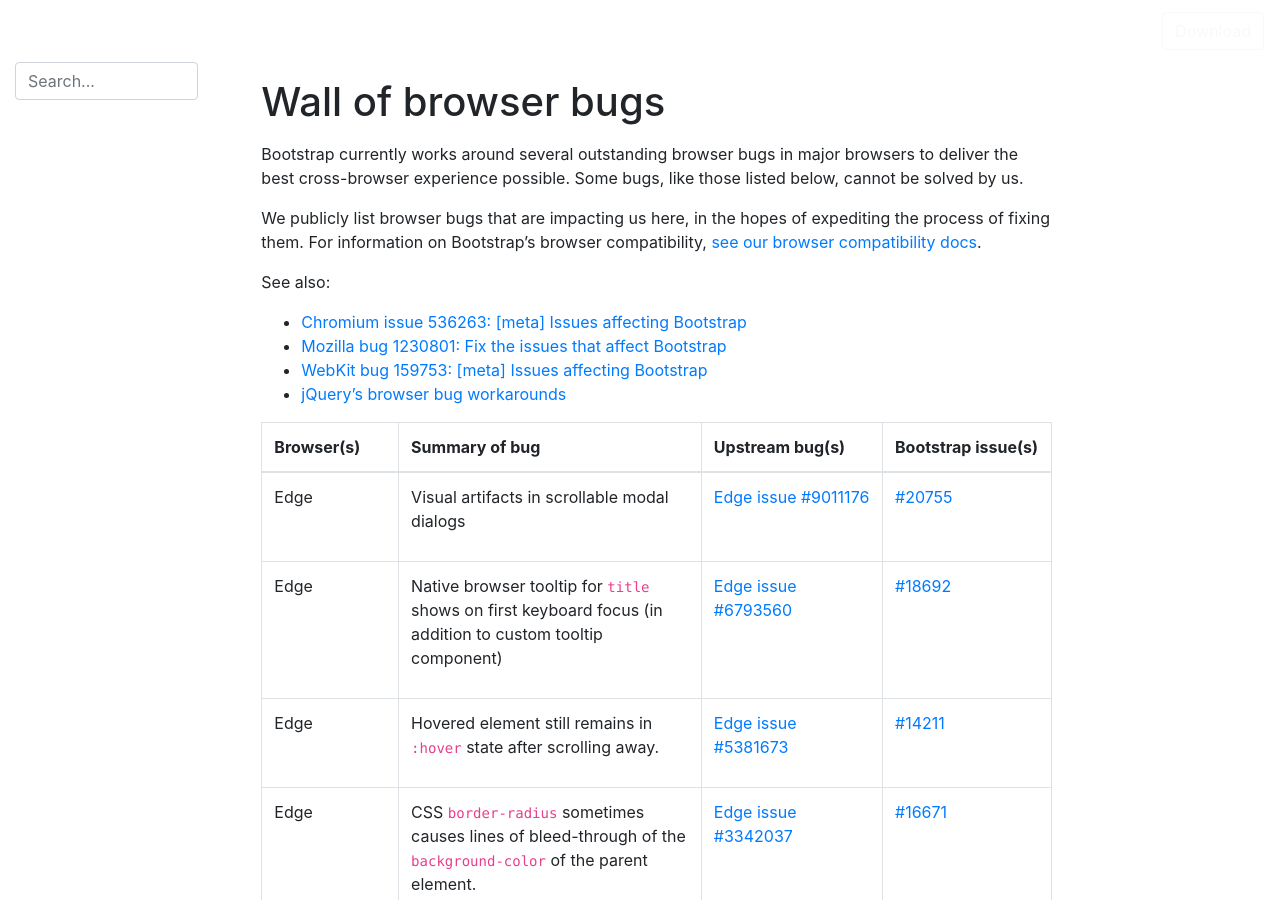
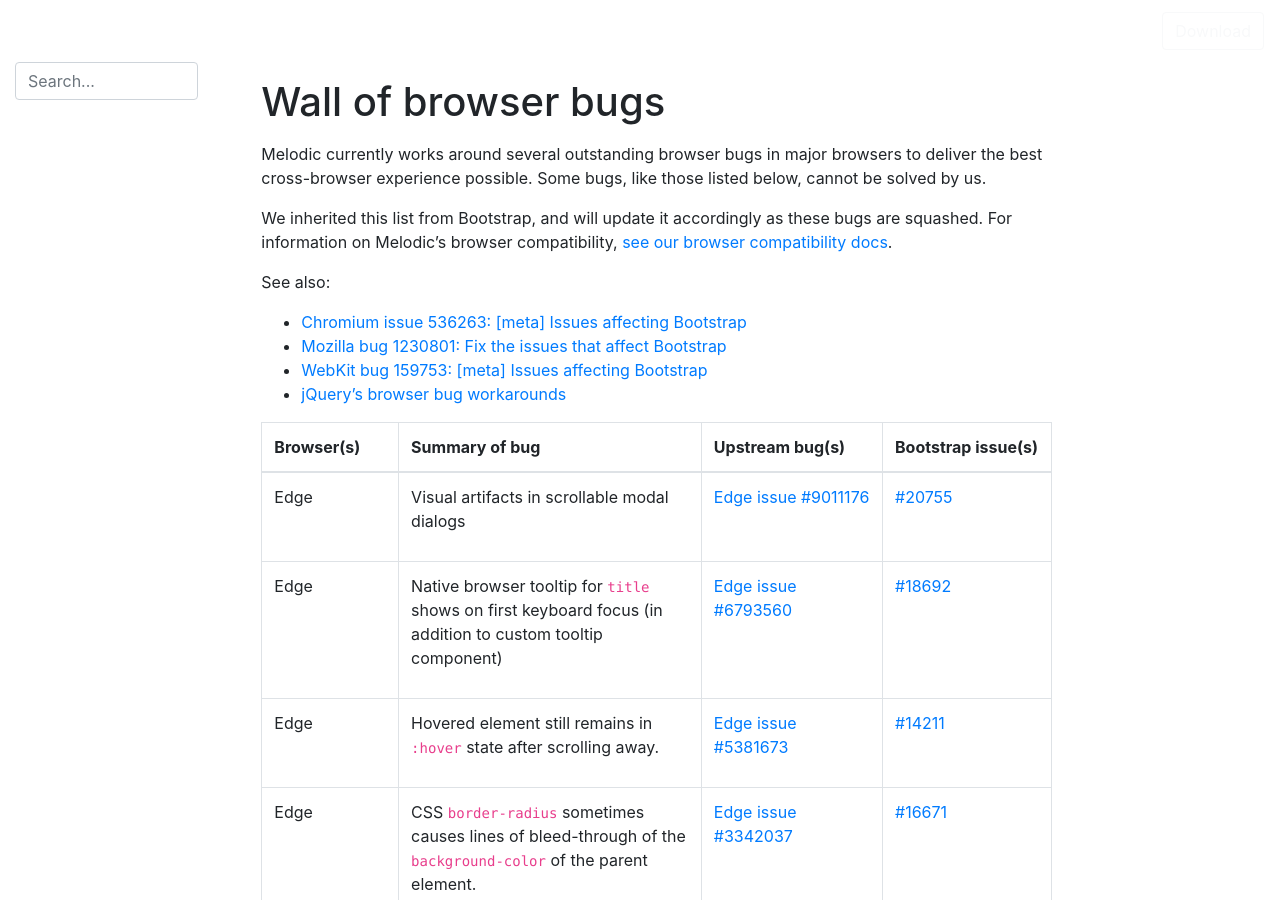
Before and after one commit to arielkirkwood/melodic-web, a Jekyll site: the page built from docs/4.0/browser-bugs.md, in a window 1280 px wide and 900 px high. Built offline with Jekyll 4.4.1, drawn with Linux system fonts in a browser that asks for light colours; nearby versions of some CDN libraries; comment, search, counter and statistics services are not loaded.

Commit message:
Update Browser Bugs page

```diff
--- a/docs/4.0/browser-bugs.md
+++ b/docs/4.0/browser-bugs.md
@@ -4,9 +4,9 @@
 group: browser-bugs
 ---
 
-Bootstrap currently works around several outstanding browser bugs in major browsers to deliver the best cross-browser experience possible. Some bugs, like those listed below, cannot be solved by us.
+Melodic currently works around several outstanding browser bugs in major browsers to deliver the best cross-browser experience possible. Some bugs, like those listed below, cannot be solved by us.
 
-We publicly list browser bugs that are impacting us here, in the hopes of expediting the process of fixing them. For information on Bootstrap's browser compatibility, [see our browser compatibility docs]({{ site.baseurl }}/docs/{{ site.docs_version }}/getting-started/browsers-devices/#supported-browsers).
+We inherited this list from Bootstrap, and will update it accordingly as these bugs are squashed. For information on Melodic's browser compatibility, [see our browser compatibility docs]({{ site.baseurl }}/docs/{{ site.docs_version }}/getting-started/browsers-devices/#supported-browsers).
 
 See also:
 
```
